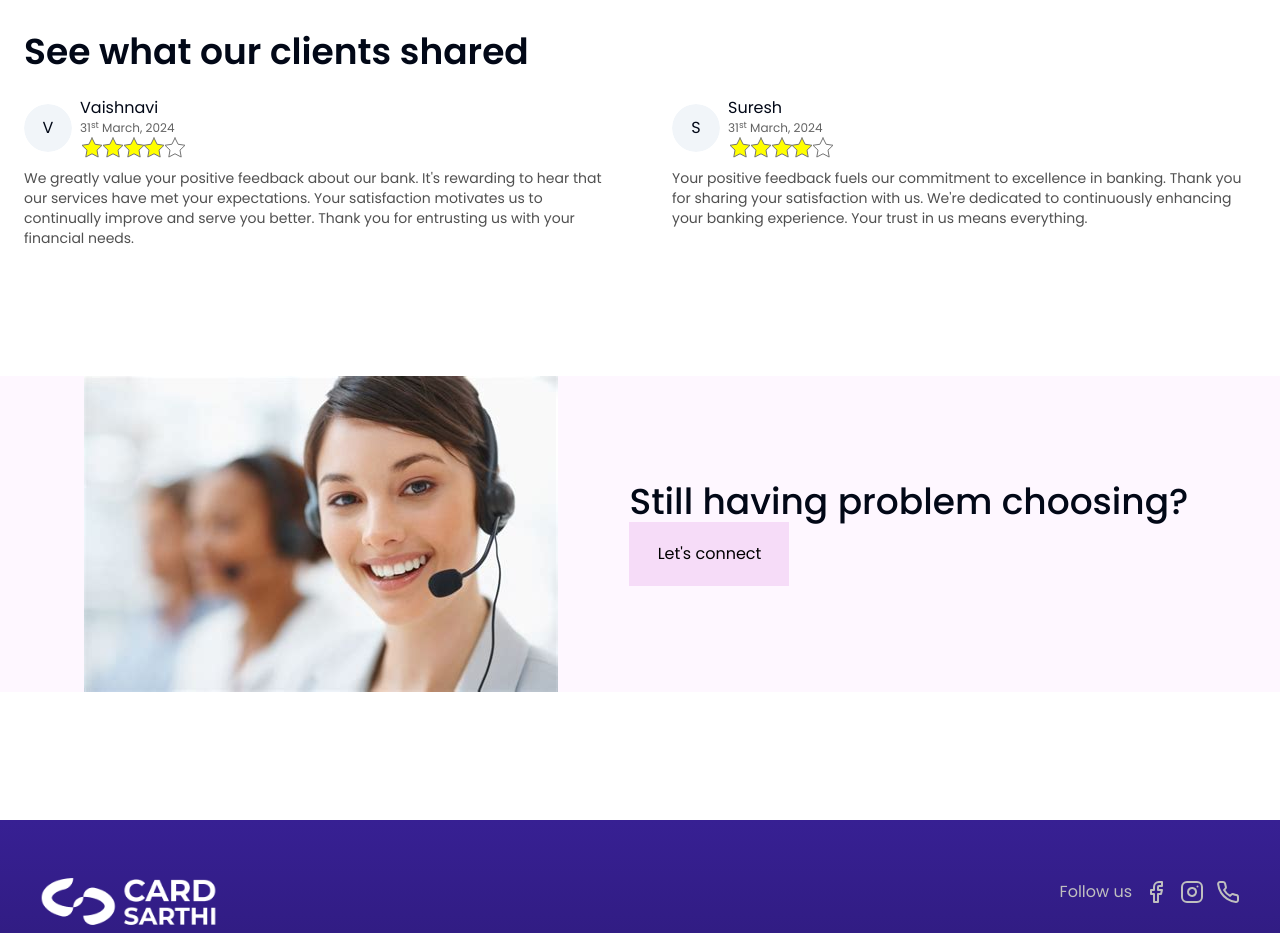
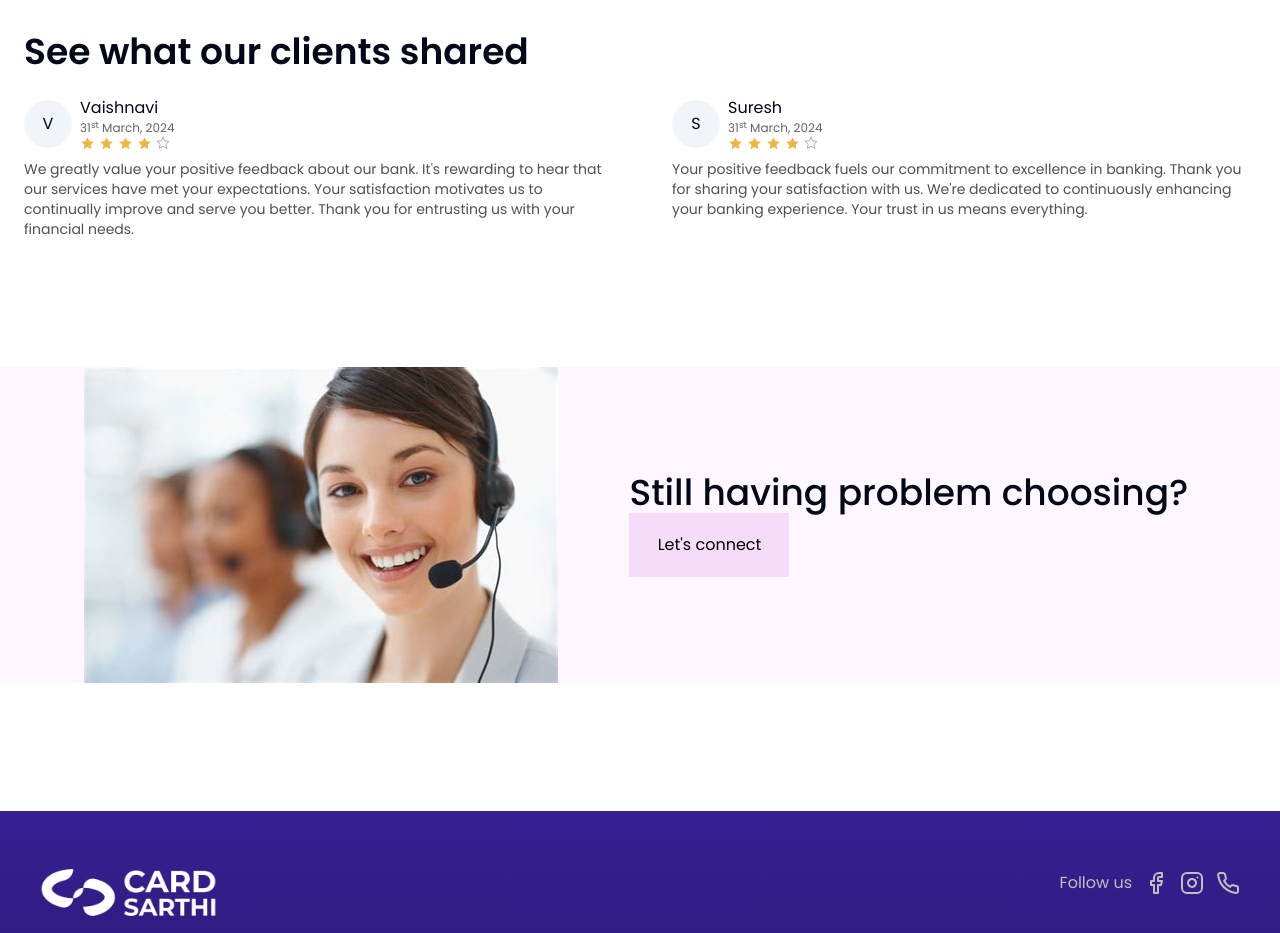
Before and after one commit to ohnishant/card-sarthi, a Next.js app: page / in a window 1280 px wide. Shown: the part 1700-2633 px from the top of the page. Built offline with nearby package versions, Linux system fonts and the light colour scheme.

Commit message:
review stars appearance

```diff
--- a/src/app/_components/Reviews.tsx
+++ b/src/app/_components/Reviews.tsx
@@ -36,12 +36,13 @@ const Review = ({ name, message }: { name: string; message: string }) => {
           <div className="text-xs text-[#636363]">
             31<sup>st</sup> March, 2024
           </div>
+          {/* TODO: Generate the number of stars programatically */}
           <div className="grid grid-cols-5 text-[#747474]">
-            <Star fill="yellow" strokeWidth={1} />
-            <Star fill="yellow" strokeWidth={1} />
-            <Star fill="yellow" strokeWidth={1} />
-            <Star fill="yellow" strokeWidth={1} />
-            <Star strokeWidth={1} />
+            <Star fill="#EEB541" strokeWidth={0} size={15} />
+            <Star fill="#EEB541" strokeWidth={0} size={15} />
+            <Star fill="#EEB541" strokeWidth={0} size={15} />
+            <Star fill="#EEB541" strokeWidth={0} size={15} />
+            <Star strokeWidth={1} size={14} />
           </div>
         </div>
       </div>
```
